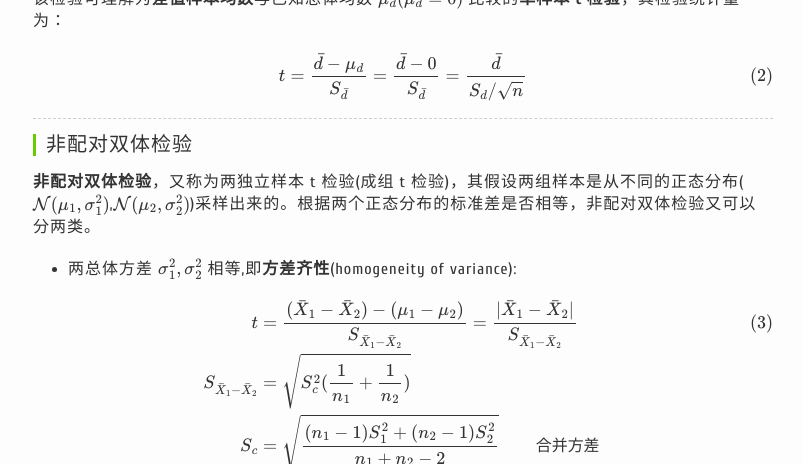
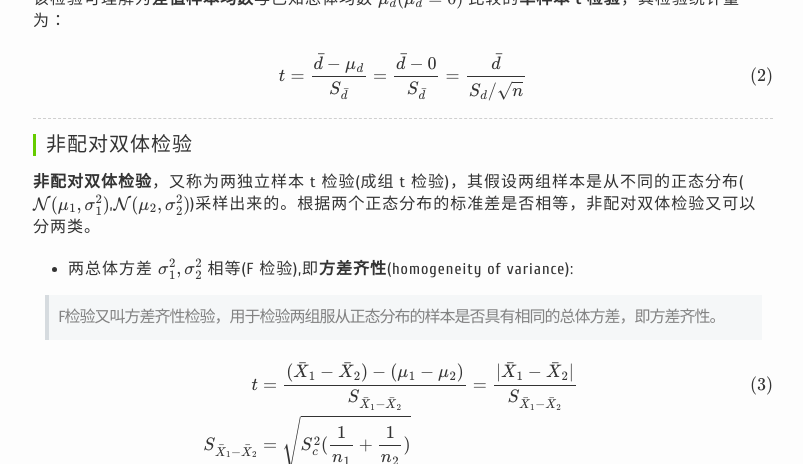
Before and after one commit to charleshm/charleshm.github.io, a Jekyll site: the page built from _posts/2016-03-27-t-Test.md, in a window 1280 px wide and 900 px high, scrolled down 1665 px, cut to the strip 0-464 px from the top of the window. Shown: the whole strip, without its empty margins (237-1040 px from the left). Built offline with Jekyll 4.4.1, drawn with Linux system fonts in a browser that asks for light colours; formulas are drawn with MathJax 3; comment, search, counter and statistics services are not loaded.

Commit message:
Hypothesis Test

```diff
--- a/_posts/2016-03-27-t-Test.md
+++ b/_posts/2016-03-27-t-Test.md
@@ -47,7 +47,9 @@ $$t = \frac{\bar{d}-\mu_d}{S_{\bar{d}}}=\frac{\bar{d}-0}{S_{\bar{d}}}=\frac{\bar
 #### 非配对双体检验
 **非配对双体检验**，又称为两独立样本 t 检验(成组 t 检验)，其假设两组样本是从不同的正态分布($\mathcal{N}(\mu_1,\sigma_1^2)$,$\mathcal{N}(\mu_2,\sigma_2^2)$)采样出来的。根据两个正态分布的标准差是否相等，非配对双体检验又可以分两类。
 
- - 两总体方差 $\sigma_1^2,\sigma_2^2$ 相等,即**方差齐性**(homogeneity of variance):
+ - 两总体方差 $\sigma_1^2,\sigma_2^2$ 相等(F 检验),即**方差齐性**(homogeneity of variance):
+
+> F检验又叫方差齐性检验，用于检验两组服从正态分布的样本是否具有相同的总体方差，即方差齐性。
 
 $$\begin{align*}
 t & = \frac{(\bar{X}_1-\bar{X}_2)-(\mu_1-\mu_2)}{S_{\bar{X}_1-\bar{X}_2}}= \frac{|\bar{X}_1-\bar{X}_2|}{S_{\bar{X}_1-\bar{X}_2}} \tag{3}\\
```
